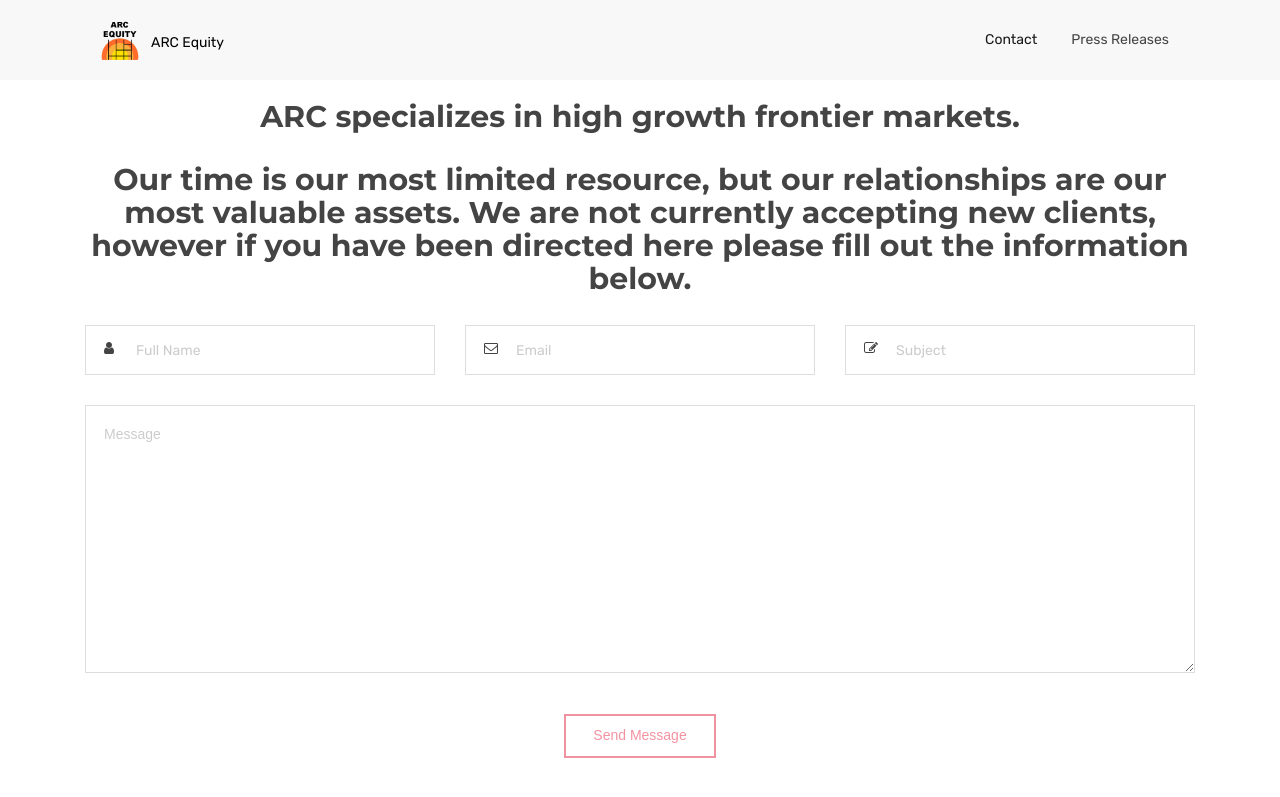
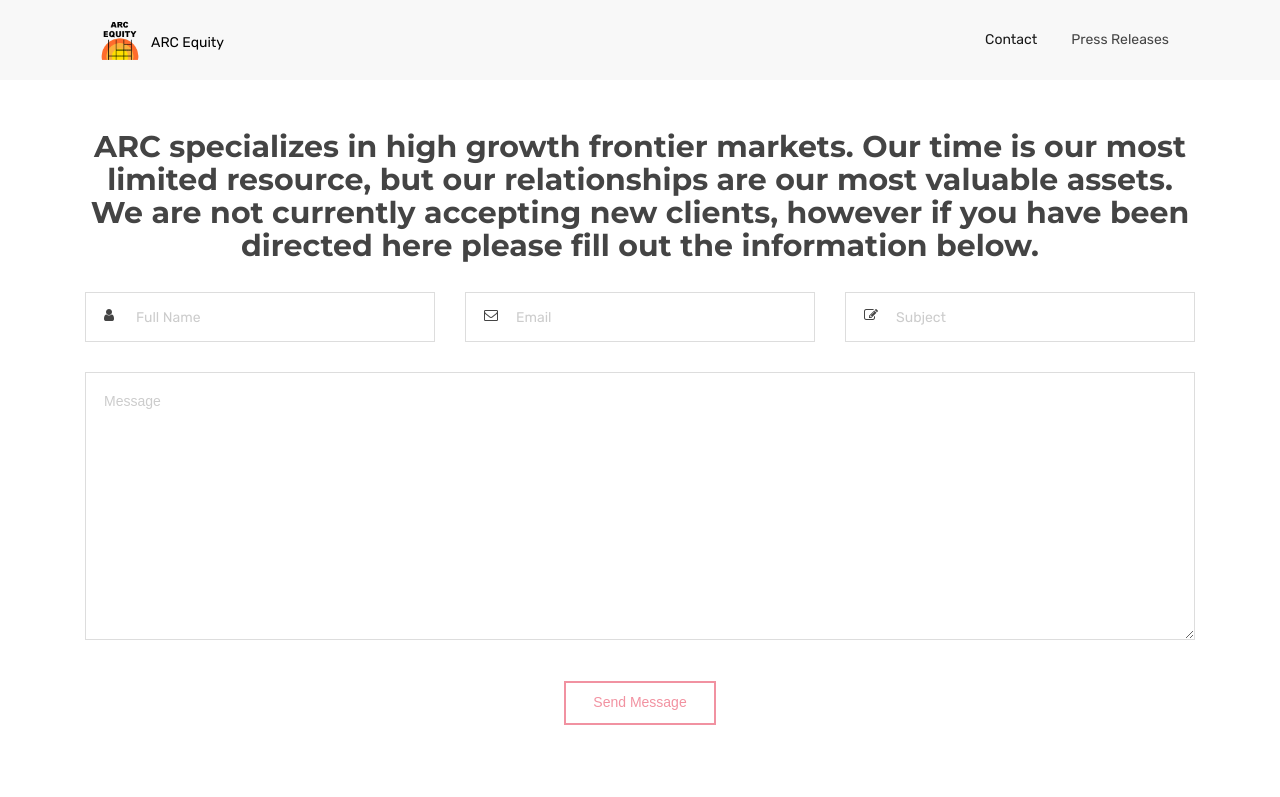
Before and after one commit to salaryshelter/salaryshelter.github.io, a Jekyll site: the page built from contact.html, in a window 1280 px wide. Shown: the top 797 px of the page. Built offline with Jekyll 4.4.1, drawn with Linux system fonts in a browser that asks for light colours.

```diff
--- a/_config.yml
+++ b/_config.yml
@@ -15,8 +15,8 @@ baseurl: ""
 # so be sure to set them if your theme uses them.
 #
 
-get_touchheader: "ARC specializes in high growth frontier markets."
-get_intouch: "Our time is our most limited resource, but our relationships are our most valuable assets. We are not currently accepting new clients, however if you have been directed here please fill out the information below."
+get_touchheader: ""
+get_intouch: "ARC specializes in high growth frontier markets. Our time is our most limited resource, but our relationships are our most valuable assets. We are not currently accepting new clients, however if you have been directed here please fill out the information below."
 
 
 #Google Ad Words Data from scripts code (using Google responsive options) and ad client
```
